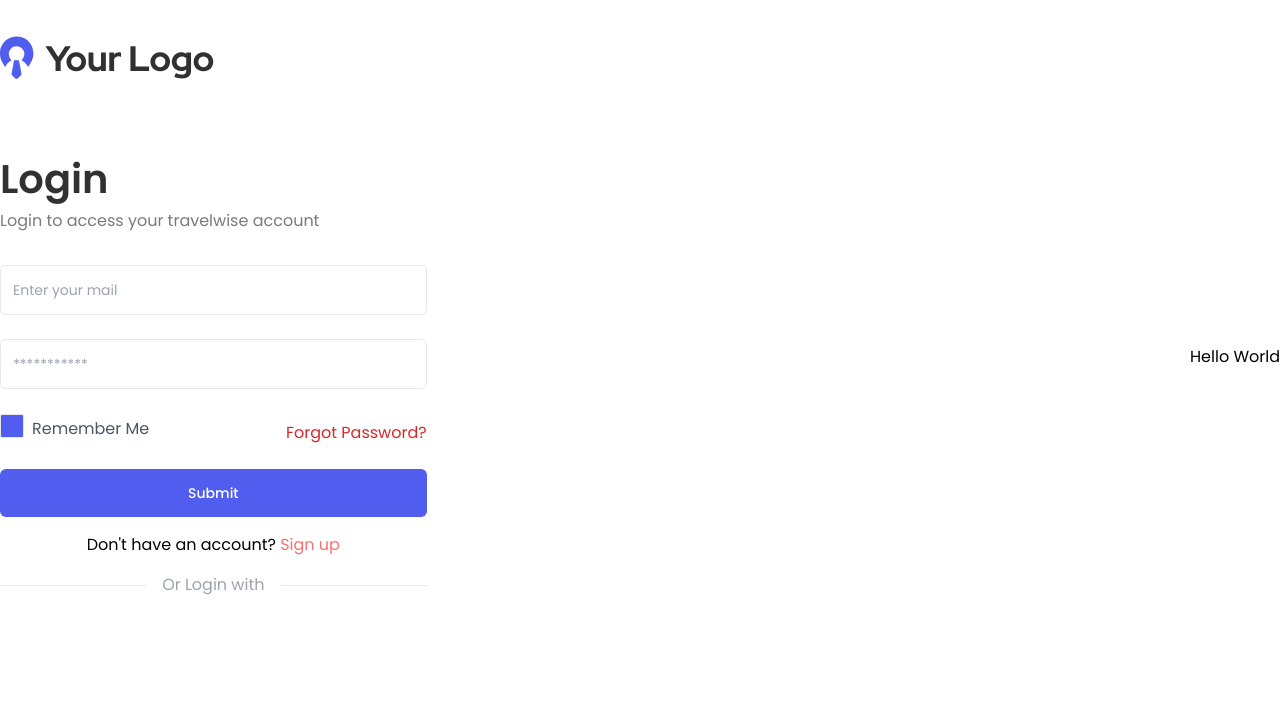
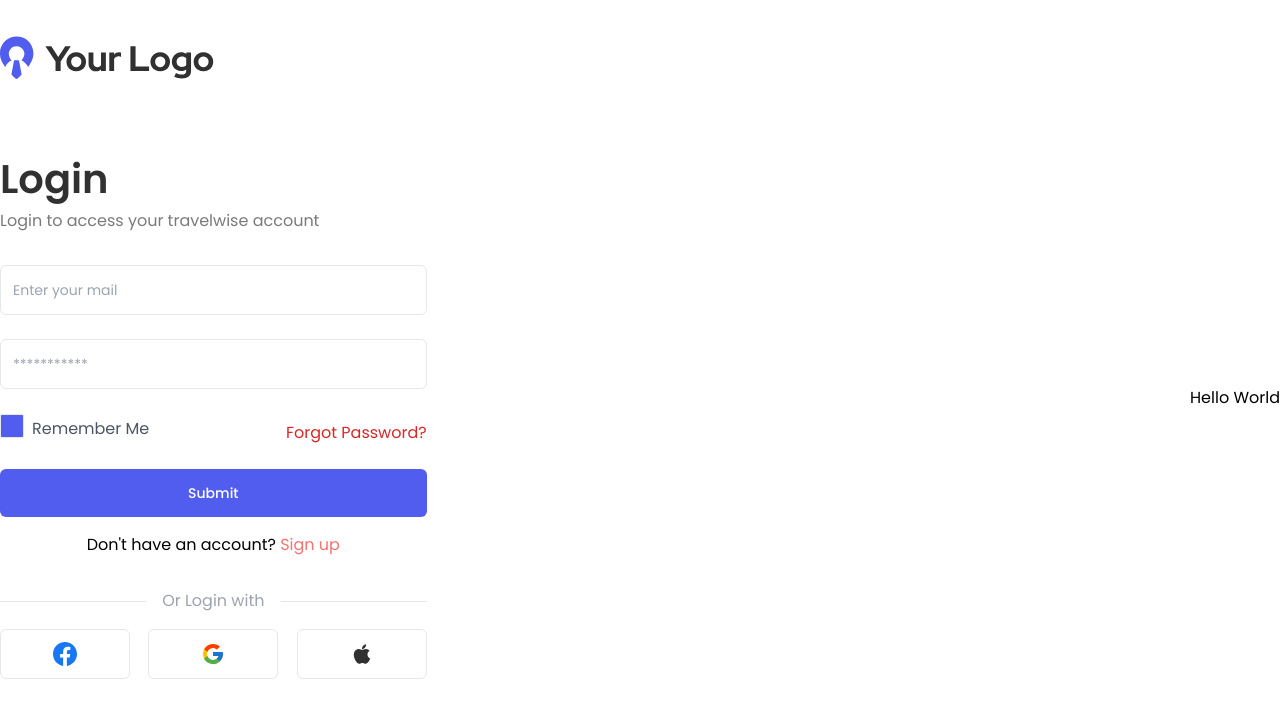
Before and after one commit to Bishal1998/next-authentication, a Next.js app: page / in a window 1280 px wide. Shown: the top 718 px of the page. Built offline with nearby package versions, Linux system fonts and the light colour scheme.

Commit message:
social media added

```diff
--- a/src/app/auth/login/Login.tsx
+++ b/src/app/auth/login/Login.tsx
@@ -16,6 +16,7 @@ import { useTransition } from "react";
 import Header from "@/components/Header";
 import { Checkbox } from "@/components/ui/checkbox";
 import Link from "next/link";
+import Social from "@/components/Social";
 
 interface ILoginForm {
   email: string;
@@ -136,13 +137,14 @@ const Login = () => {
           Sign up
         </Link>
       </p>
-      <div className="flex items-center w-full">
+      <div className="flex items-center w-full py-4">
         <hr className="w-1/2" />
         <p className="text-base text-gray-400 whitespace-nowrap px-4">
           Or Login with
         </p>
         <hr className="w-1/2" />
       </div>
+      <Social />
     </section>
   );
 };
--- /dev/null
+++ b/src/components/Social.tsx
@@ -0,0 +1,71 @@
+import React from "react";
+import { Button } from "./ui/button";
+
+const Social = () => {
+  return (
+    <div className="flex items-center justify-between gap-4">
+      <Button variant={"outline"} size={"icon"} className="px-16 py-6">
+        <div>
+          <svg
+            width="24"
+            height="24"
+            viewBox="0 0 24 24"
+            fill="none"
+            xmlns="http://www.w3.org/2000/svg"
+          >
+            <path
+              d="M24 12.0733C24 5.40546 18.6274 0 12 0C5.37262 0 0 5.40536 0 12.0733C0 18.0994 4.38825 23.0943 10.125 24V15.5633H7.07812V12.0733H10.125V9.41343C10.125 6.38755 11.9166 4.71615 14.6575 4.71615C15.9705 4.71615 17.3438 4.95195 17.3438 4.95195V7.92313H15.8306C14.3398 7.92313 13.875 8.85381 13.875 9.80864V12.0733H17.2031L16.6711 15.5633H13.875V24C19.6117 23.0943 24 18.0995 24 12.0733Z"
+              fill="#1877F2"
+            />
+          </svg>
+        </div>
+      </Button>
+      <Button variant={"outline"} size={"icon"} className="px-16 py-6">
+        <div>
+          <svg
+            width="24"
+            height="24"
+            viewBox="0 0 24 24"
+            fill="none"
+            xmlns="http://www.w3.org/2000/svg"
+          >
+            <path
+              d="M21.8055 10.0415H21V10H12V14H17.6515C16.827 16.3285 14.6115 18 12 18C8.6865 18 6 15.3135 6 12C6 8.6865 8.6865 6 12 6C13.5295 6 14.921 6.577 15.9805 7.5195L18.809 4.691C17.023 3.0265 14.634 2 12 2C6.4775 2 2 6.4775 2 12C2 17.5225 6.4775 22 12 22C17.5225 22 22 17.5225 22 12C22 11.3295 21.931 10.675 21.8055 10.0415Z"
+              fill="#FFC107"
+            />
+            <path
+              d="M3.15308 7.3455L6.43858 9.755C7.32758 7.554 9.48058 6 12.0001 6C13.5296 6 14.9211 6.577 15.9806 7.5195L18.8091 4.691C17.0231 3.0265 14.6341 2 12.0001 2C8.15908 2 4.82808 4.1685 3.15308 7.3455Z"
+              fill="#FF3D00"
+            />
+            <path
+              d="M11.9999 22C14.5829 22 16.9299 21.0115 18.7044 19.404L15.6094 16.785C14.5717 17.5742 13.3036 18.001 11.9999 18C9.39891 18 7.19041 16.3415 6.35841 14.027L3.09741 16.5395C4.75241 19.778 8.11341 22 11.9999 22Z"
+              fill="#4CAF50"
+            />
+            <path
+              d="M21.8055 10.0415H21V10H12V14H17.6515C17.2571 15.1082 16.5467 16.0766 15.608 16.7855L15.6095 16.7845L18.7045 19.4035C18.4855 19.6025 22 17 22 12C22 11.3295 21.931 10.675 21.8055 10.0415Z"
+              fill="#1976D2"
+            />
+          </svg>
+        </div>
+      </Button>
+      <Button variant={"outline"} size={"icon"} className="px-16 py-6">
+        <div>
+          <svg
+            width="24"
+            height="24"
+            viewBox="0 0 24 24"
+            fill="none"
+            xmlns="http://www.w3.org/2000/svg"
+          >
+            <path
+              d="M17.5172 12.5555C17.5078 10.957 18.232 9.75234 19.6945 8.86406C18.8766 7.69219 17.6391 7.04766 16.0078 6.92344C14.4633 6.80156 12.7734 7.82344 12.1547 7.82344C11.5008 7.82344 10.0055 6.96563 8.82891 6.96563C6.40078 7.00313 3.82031 8.90156 3.82031 12.7641C3.82031 13.9055 4.02891 15.0844 4.44609 16.2984C5.00391 17.8969 7.01484 21.8133 9.1125 21.75C10.2094 21.7242 10.9852 20.9719 12.4125 20.9719C13.7977 20.9719 14.5148 21.75 15.7383 21.75C17.8547 21.7195 19.6734 18.1594 20.2031 16.5563C17.3648 15.218 17.5172 12.6375 17.5172 12.5555ZM15.0539 5.40703C16.2422 3.99609 16.1344 2.71172 16.0992 2.25C15.0492 2.31094 13.8352 2.96484 13.1437 3.76875C12.382 4.63125 11.9344 5.69766 12.0305 6.9C13.1648 6.98672 14.2008 6.40313 15.0539 5.40703Z"
+              fill="#313131"
+            />
+          </svg>
+        </div>
+      </Button>
+    </div>
+  );
+};
+
+export default Social;
```
